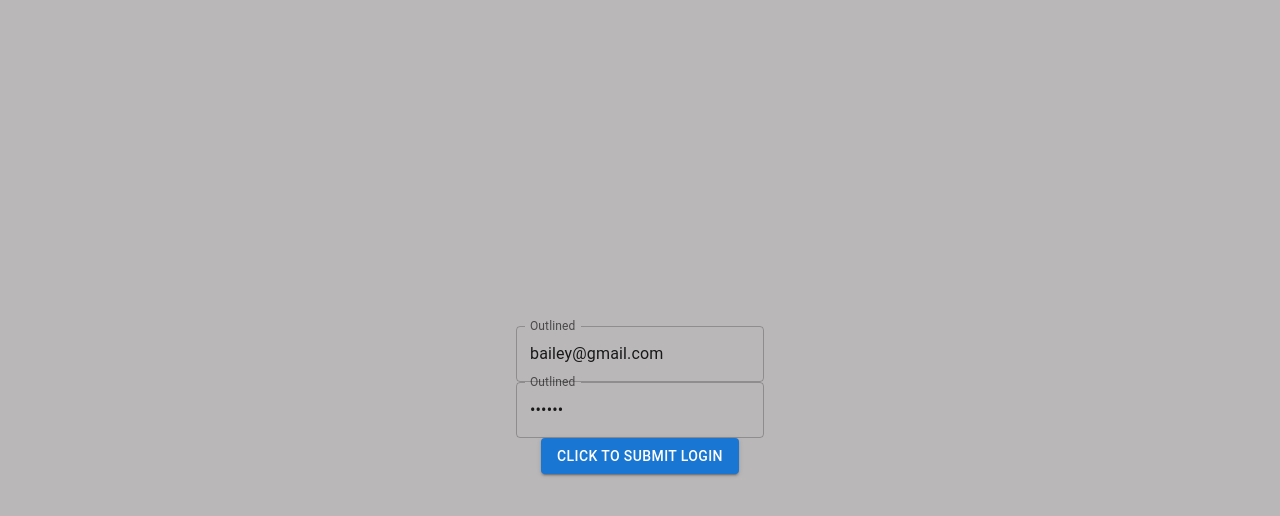
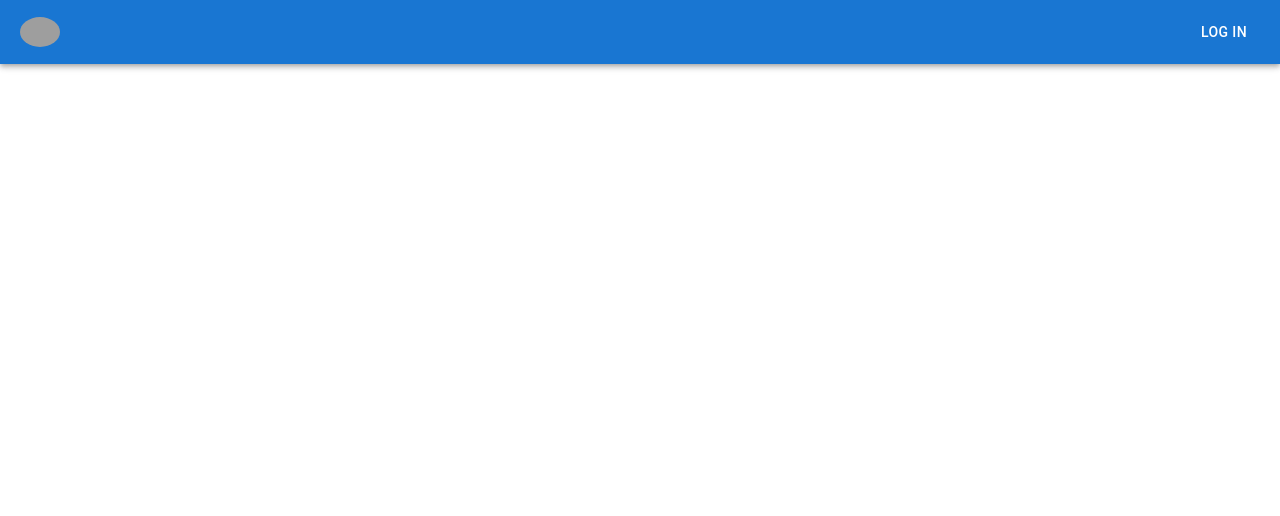
Before and after one commit to BaileyMendonca/asd_asignment_base, a React (Create React App) app in the folder frontend/: page / in a window 1280 px wide. Shown: the top 516 px of the page. Built offline with nearby package versions, Linux system fonts and the light colour scheme; grey boxes are pictures that could not be loaded.

Commit message:
Setting up the SDK

```diff
--- a/frontend/package.json
+++ b/frontend/package.json
@@ -4,6 +4,7 @@
   "proxy": "http://localhost:4000",
   "private": true,
   "dependencies": {
+    "@auth0/auth0-react": "^2.2.1",
     "@emotion/react": "^11.11.1",
     "@emotion/styled": "^11.11.0",
     "@mui/material": "^5.14.7",
@@ -18,7 +19,7 @@
     "react": "^18.2.0",
     "react-dom": "^18.2.0",
     "react-scripts": "5.0.1",
-    "typescript": "^4.9.5",
+    "typescript": "^5.2.2",
     "web-vitals": "^2.1.4"
   },
   "scripts": {
--- a/frontend/src/App.tsx
+++ b/frontend/src/App.tsx
@@ -3,76 +3,14 @@ import logo from "./logo.svg";
 import "./App.css";
 import { Box, Button, TextField } from "@mui/material";
 import { login } from "./api";
+import { useAuth0 } from "@auth0/auth0-react";
+import AppNav from "./components/AppNav";
 
 function App() {
-  const [email, setEmail] = React.useState("bailey@gmail.com");
-  const [password, setPassword] = React.useState("123456");
-  const [firstName, setFirstName] = React.useState("");
-  const [lastName, setLastName] = React.useState("");
-  const [helperText, setHelperText] = React.useState<string | null>(null);
-
-  // Call api login here and set the first and last name
-
-  const setLogin = () => {
-    // Clear firstName at the start of every login attempt
-    setFirstName("");
-
-    login({ email, password })
-      .then((res) => {
-        if (res) {
-          // assuming res directly contains the firstName string
-          setFirstName(res.firstName);
-          setLastName(res.lastName);
-          // Clearing the email and password fields after a successful response
-          setHelperText(null);
-          setEmail("");
-          setPassword("");
-        } else {
-          setEmail("");
-          setPassword("");
-
-          console.error("Unexpected API response:", res);
-        }
-      })
-      .catch((error) => {
-        // Handle network/API errors here
-        setHelperText("Invalid email or password");
-        console.error("API call failed:", error);
-      });
-  };
-
+  const { user, loginWithRedirect } = useAuth0();
   return (
     <div className="App">
-      <header className="App-header">
-
-        <TextField
-          id="outlined-basic"
-          label="Outlined"
-          variant="outlined"
-          value={email}
-          error={helperText !== null}
-          helperText={helperText}
-          onChange={(e) => setEmail(e.target.value)}
-        />
-
-        <TextField
-          id="outlined-basic"
-          label="Outlined"
-          value={password}
-          variant="outlined"
-          type="password"
-          onChange={(e) => setPassword(e.target.value)}
-        />
-        <Button variant="contained" color="primary" onClick={setLogin}>
-          Click to submit login
-        </Button>
-        {firstName != "" && (
-          <Box>
-            {firstName}
-            {lastName}
-          </Box>
-        )}
-      </header>
+      <AppNav />
     </div>
   );
 }
--- /dev/null
+++ b/frontend/src/components/AppNav.tsx
@@ -0,0 +1,6 @@
+import Navigation from "./Navigation";
+
+const AappNav = () => {
+  return <Navigation />;
+};
+export default AappNav;
--- /dev/null
+++ b/frontend/src/components/Navigation.tsx
@@ -0,0 +1,48 @@
+import React from "react";
+import AppBar from "@mui/material/AppBar";
+import Toolbar from "@mui/material/Toolbar";
+import Button from "@mui/material/Button";
+import IconButton from "@mui/material/IconButton";
+import { useAuth0 } from "@auth0/auth0-react";
+
+const Navigation: React.FC = () => {
+  const { isAuthenticated, loginWithRedirect, logout, user } = useAuth0();
+
+  // Image source
+  const profileImg =
+    isAuthenticated && user?.picture ? user.picture : "/defaultProfilePic.jpg";
+
+  return (
+    <AppBar position="sticky" color="primary">
+      <Toolbar>
+        {/* Left Side - Profile Picture */}
+        <IconButton edge="start" color="inherit" aria-label="profile-picture">
+          <img
+            src={profileImg}
+            alt="Profile"
+            style={{ width: "40px", borderRadius: "50%" }}
+          />
+        </IconButton>
+        <div style={{ flexGrow: 1 }}></div>{" "}
+        {/* Spacer to push items to the right */}
+        {/* Right Side - Login or Logout Button */}
+        {isAuthenticated ? (
+          <Button
+            color="inherit"
+            onClick={() =>
+              logout({ logoutParams: { returnTo: window.location.origin } })
+            }
+          >
+            Log Out
+          </Button>
+        ) : (
+          <Button color="inherit" onClick={() => loginWithRedirect()}>
+            Log In
+          </Button>
+        )}
+      </Toolbar>
+    </AppBar>
+  );
+};
+
+export default Navigation;
--- a/frontend/src/index.tsx
+++ b/frontend/src/index.tsx
@@ -1,16 +1,24 @@
-import React from 'react';
-import ReactDOM from 'react-dom/client';
-import './index.css';
-import App from './App';
-import reportWebVitals from './reportWebVitals';
+import React from "react";
+import ReactDOM from "react-dom/client";
+import "./index.css";
+import App from "./App";
+import reportWebVitals from "./reportWebVitals";
+import { Auth0Provider } from "@auth0/auth0-react";
 
 const root = ReactDOM.createRoot(
-  document.getElementById('root') as HTMLElement
+  document.getElementById("root") as HTMLElement
 );
+
 root.render(
-  <React.StrictMode>
+  <Auth0Provider
+    domain="asddev.au.auth0.com"
+    clientId="kqqOHSlrzWqpkJjXECpPYdz9VgiNS7v8"
+    authorizationParams={{
+      redirect_uri: window.location.origin,
+    }}
+  >
     <App />
-  </React.StrictMode>
+  </Auth0Provider>
 );
 
 // If you want to start measuring performance in your app, pass a function
```
Also changed, not shown: 1 other file (tests, documents, lock files or other folders).
